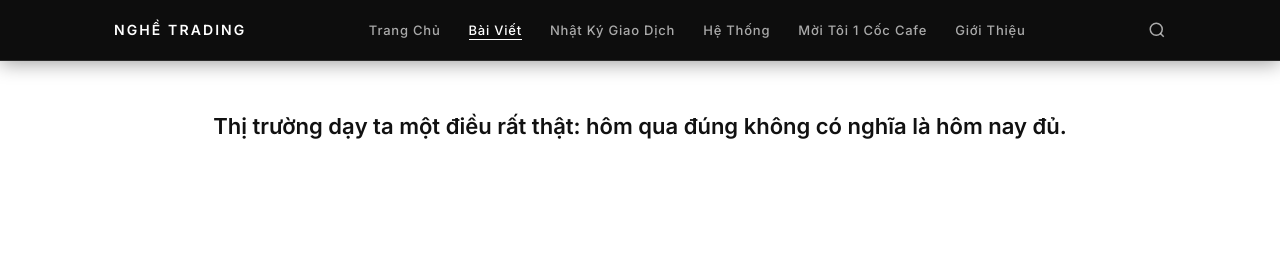
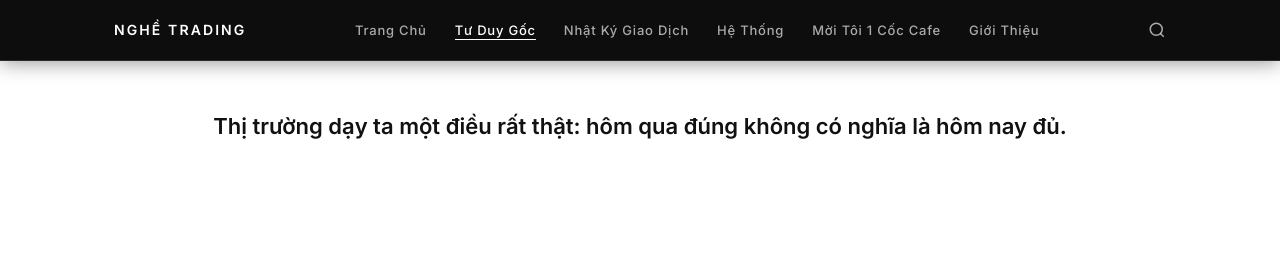
Before and after one commit to longphi11/nghetrading, a plain HTML site: page bai-viet.html in a window 1280 px wide. Shown: the top 253 px of the page. Drawn offline with nearby package versions, Linux system fonts and the light colour scheme; a web font is replaced by a local one.

Commit message:
Update bai-viet.html

```diff
--- a/bai-viet.html
+++ b/bai-viet.html
@@ -178,7 +178,7 @@
       <a href="index.html" class="logo">NGHỀ TRADING</a>
       <ul class="nav-links">
         <li><a href="index.html">Trang Chủ</a></li>
-        <li><a href="bai-viet.html" class="active">Bài Viết</a></li>
+        <li><a href="bai-viet.html" class="active">Tư Duy Gốc</a></li>
         <li><a href="nhat-ky.html">Nhật Ký Giao Dịch</a></li>
         <li><a href="he-thong.html">Hệ Thống</a></li>
           <li><a href="tu-van.html">Mời Tôi 1 Cốc Cafe</a></li>
@@ -194,7 +194,7 @@
     <div class="mobile-menu" id="mobileMenu">
       <ul>
         <li><a href="index.html">Trang Chủ</a></li>
-        <li><a href="bai-viet.html">Bài Viết</a></li>
+        <li><a href="bai-viet.html">Tư Duy Gốc</a></li>
         <li><a href="nhat-ky.html">Nhật Ký Giao Dịch</a></li>
         <li><a href="he-thong.html">Hệ Thống</a></li>
            <li><a href="tu-van.html">Mời Tôi 1 Cốc Cafe</a></li>
```
